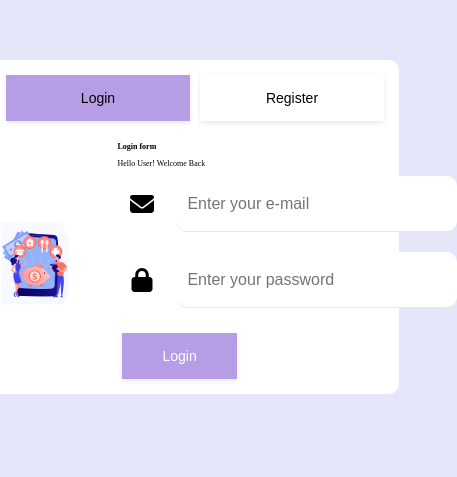
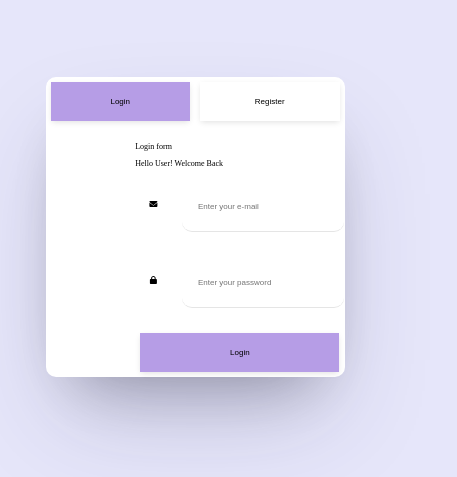
Before and after one commit to kartikgx13/Expenses, a Next.js app: page / in a window 390 px wide. Shown: the part 195-672 px from the top of the page, 457 px wide, since content can reach past the window. Built offline with nearby package versions, Linux system fonts and the light colour scheme.

Commit message:
kartik gavande 27th commit date: 17/04/2023

```diff
--- a/components/LoginForm.jsx
+++ b/components/LoginForm.jsx
@@ -9,12 +9,6 @@
 
     <div className="registration-form-container">
       <div className="registration-left-container">
-        <Image
-        width={1000}
-        height={1000}
-        src="/images/login_crop.png"
-        alt="login"
-        />
       </div>
     <div className="registraion-right-container">
     <h1>Login form</h1>
--- a/components/RegistrationForm.jsx
+++ b/components/RegistrationForm.jsx
@@ -9,12 +9,7 @@
 
     <div className="registration-form-container">
       <div className="registration-left-container">
-        <Image
-        width={1000}
-        height={1000}
-        src="/images/login_crop.png"
-        alt="login"
-        />
+
       </div>
     <div className="registraion-right-container">
     <h1>Registration</h1>
--- a/pages/styles.css
+++ b/pages/styles.css
@@ -4,6 +4,7 @@
   width: 100vw;
   height: 100vh;
   background-color: #E6E6FA;
+  position: fixed;
 }
 
 /*landing page styling*/
@@ -24,12 +25,10 @@
   align-items: center;
 }
 
-.registration-left-container img{
-  height: 100%;
-  width: 100%;
-}
+
 
 .registration-left-container{
+  background-color: #452c63;
   display: flex;
   justify-content: center;
   align-items: center;
@@ -39,19 +38,20 @@
 }
 
 .registraion-right-container h1{
+  font-weight:  500;
   padding-left: 0.5rem;
   margin-top: 0;
   margin-bottom: 0;
-  font-size: 2rem;
+  font-size: 1rem;
 }
 
 .registraion-right-container p{
+  font-weight:  500;
   padding-left: 0.5rem;
-  font-size: 2rem;
+  font-size: 1rem;
 }
 
 .registraion-right-container{
-  padding-left: 3rem;
   display: flex;
   justify-content: center;
   align-items: flex-start;
@@ -62,10 +62,11 @@
 
 .registration-form-container form div{
   display: flex;
-  justify-content: center;
+  justify-content: flex-start;
   align-items: center;
   gap: 10px;
-  font-size: 1.5rem;
+  font-size: 1rem;
+  width: 100%;
 }
 
 .registration-form-container form div input:focus{
@@ -74,13 +75,18 @@
   box-shadow:  0 2px 6px -8px rgba(rgb(182,157,230), .45);
 }
 
+.registration-form-container form div input::placeholder{
+  font-weight:  500;
+  font-size: 0.75rem;
+}
+
 .registration-form-container form div input{
-  font-size:  16px;
-  padding:  20px 10px;
+  font-size:  1rem;
+  padding:  1rem;
   height:  56px;
   border:  none;
   border-bottom:  solid 1px rgba(0,0,0,.1);
-  width:  280px;
+  width:  100%;
   box-sizing:  border-box;
   transition:  all .1s linear;
   color:  #000;
@@ -94,8 +100,8 @@
   padding:  15px 40px;
   margin:  5px;
   background-color:  rgb(182,157,230);
-  color:  #fff;
-  font-size:  14px;
+  color:  black;
+  font-size:  0.6rem;
   font-weight:  500;
   box-shadow:  0px 2px 6px -1px rgba(0,0,0,.13);
   border:  none;
@@ -124,13 +130,15 @@
 }
 
 .login-register-container{
-    padding: 10px;
+    padding: 0.5rem;
+    box-shadow: rgba(255, 255, 255, 0.1) 0px 1px 1px 0px inset, rgba(50, 50, 93, 0.25) 0px 50px 100px -20px, rgba(0, 0, 0, 0.3) 0px 30px 60px -30px;
     background-color: white;
     border-radius: 10px;
     display: flex;
     justify-content: center;
     align-items: center;
     flex-direction: column;
+    width: 25%;
 }
 
 
@@ -151,6 +159,8 @@
     align-items: center;
 }
 
+
+
 .login-main-section{
   display: flex;
   justify-content: center;
@@ -158,7 +168,7 @@
   height: 100vh;
 }
 
-@media screen and (max-width:1024px){
+@media screen and (max-width: 1100px){
 
   .registraion-right-container h1{
     padding: 0;
@@ -171,6 +181,28 @@
     padding: 0;
     font-size: 0.5rem;
   }
+
+  .registration-form-container form div{
+    font-size: 0.5rem;
+  }
+
+  button{
+    font-size: 0.5rem;
+  }
+  .registration-form-container form div input::placeholder{
+    font-weight:  500;
+    font-size: 0.5rem;
+  }
+
+  .login-register-container {
+    padding: 0;
+    margin: 0;
+    width: auto;
+  }
+
+
+
+
 }
 
 
```
Also changed, not shown: pages/loginandregister.js (deleted, +0 -38 lines).
